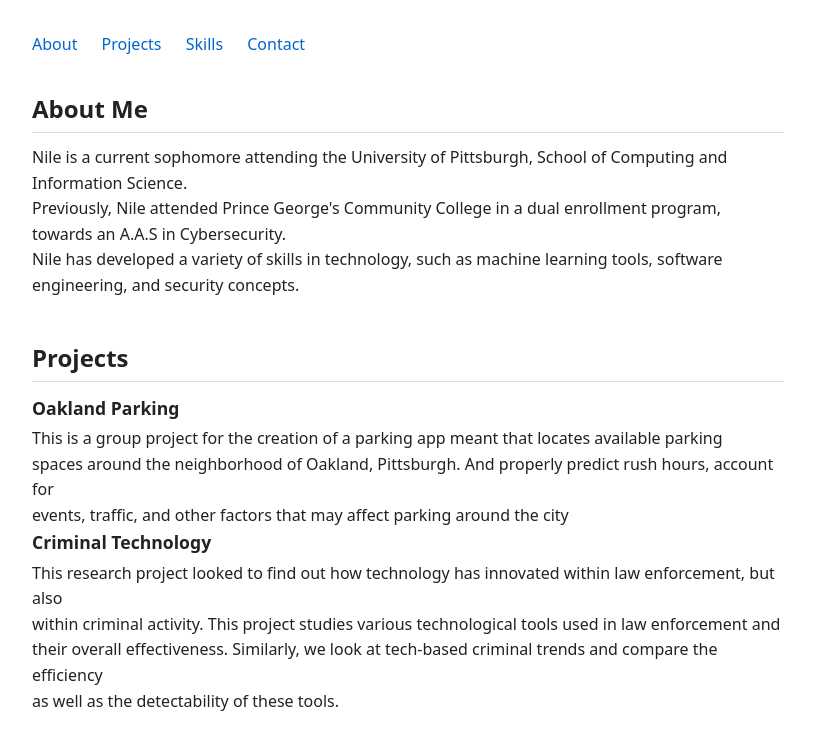
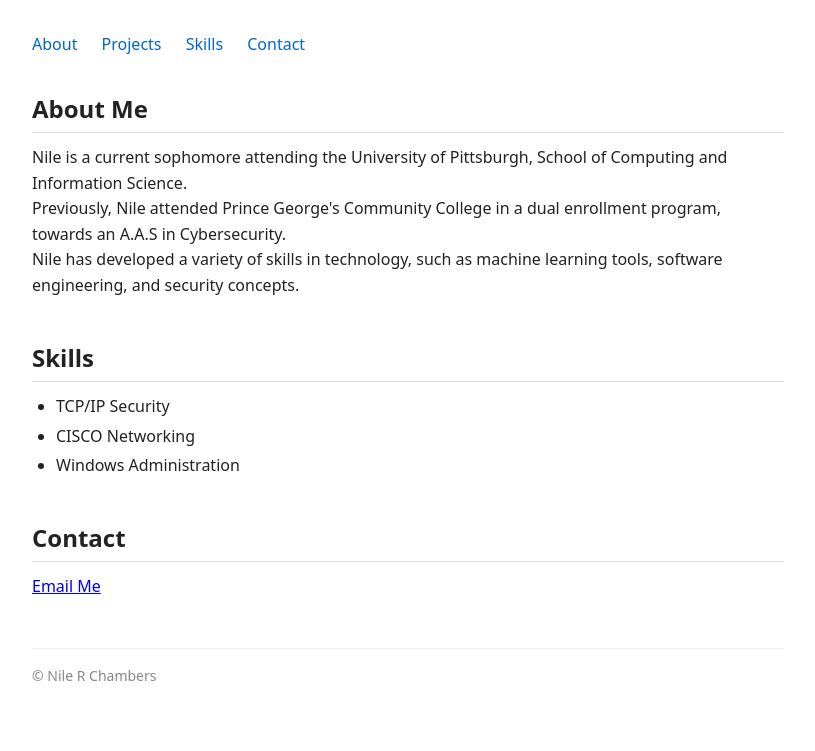
Before and after one commit to vhatesyou/Nile-Portfolio, a plain HTML site: page index.html in a window 1280 px wide. Shown: the top 751 px of the page, without its empty margins (232-1047 px from the left). Drawn offline with Linux system fonts and the light colour scheme.

Commit message:
Update index.html

```diff
--- a/index.html
+++ b/index.html
@@ -28,25 +28,7 @@
      Nile has developed a variety of skills in technology, such as machine learning tools, software engineering, and security concepts.</p>
     </section>
 
-    <section id="projects">
-      <h2>Projects</h2>
 
-      <div class="project1">
-        <h3>Oakland Parking</h3>
-        <p>This is a group project for the creation of a parking app meant that locates available parking<br>
-        spaces around the neighborhood of Oakland, Pittsburgh. And properly predict rush hours, account for<br>
-        events, traffic, and other factors that may affect parking around the city</p>
-      </div>
-
-      <div class="project2">
-        <h3>Criminal Technology</h3>
-        <p>This research project looked to find out how technology has innovated within law enforcement, but also<br>
-        within criminal activity. This project studies various technological tools used in law enforcement and<br>
-        their overall effectiveness. Similarly, we look at tech-based criminal trends and compare the efficiency<br>
-        as well as the detectability of these tools.</p>
-      </div>
-
-    </section>
 
     <section id="skills">
       <h2>Skills</h2>
```
